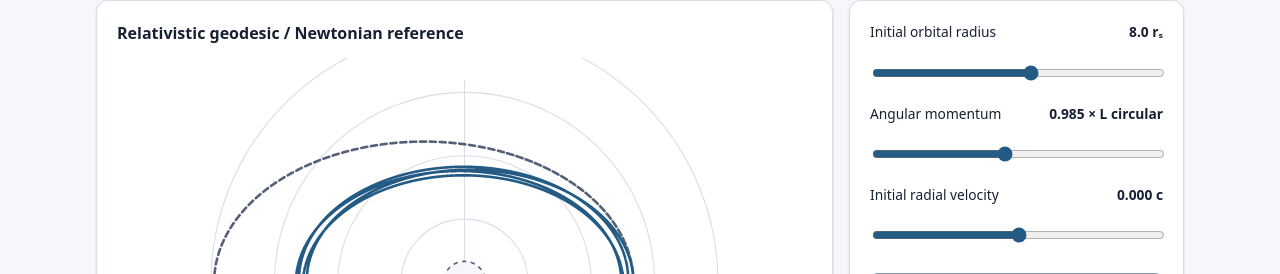
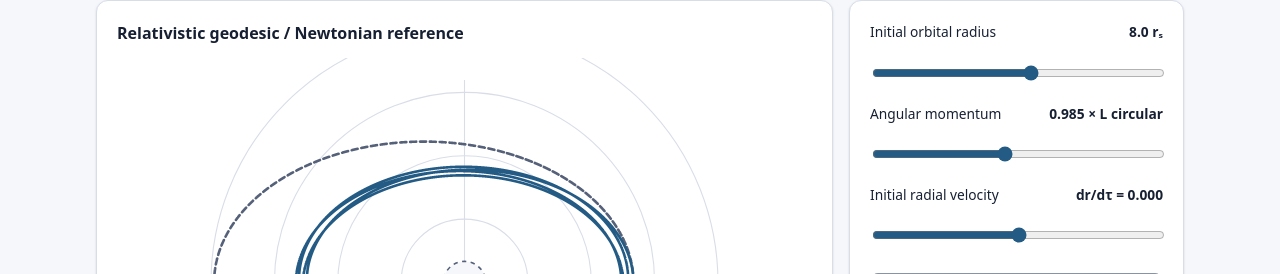
Before and after one commit to bowo-prasetyo/physics-lab, a Vue app: page /#/gravity/geodesic-motion in a window 1280 px wide. Shown: the part 1180-1454 px from the top of the page. Built offline with nearby package versions, Linux system fonts and the light colour scheme.

Commit message:
Clarify radial coordinate velocity units in geodesic controls

```diff
--- a/src/experiments/geodesic-motion/GeodesicMotionView.vue
+++ b/src/experiments/geodesic-motion/GeodesicMotionView.vue
@@ -119,7 +119,7 @@ watch(locale, () => { if (route.name === 'geodesic-motion') document.title = get
           <input v-model.number="radius" type="range" v-bind="RADIUS" :aria-label="tx('Initial orbital radius')" />
           <label class="control-label"><span>{{ tx('Angular momentum') }}</span><strong>{{ angular.toFixed(3) }} × L circular</strong></label>
           <input v-model.number="angular" type="range" v-bind="ANGULAR" :aria-label="tx('Angular momentum')" />
-          <label class="control-label"><span>{{ tx('Initial radial velocity') }}</span><strong>{{ radial.toFixed(3) }} c</strong></label>
+          <label class="control-label"><span>{{ tx('Initial radial velocity') }}</span><strong>dr/dτ = {{ radial.toFixed(3) }}</strong></label>
           <input v-model.number="radial" type="range" v-bind="RADIAL" :aria-label="tx('Initial radial velocity')" />
           <button class="btn btn-primary" type="button" :disabled="!prediction" @click="tested = true">{{ tx('Run the experiment') }}</button>
           <p class="small muted">{{ tx('Schwarzschild radii') }}: rₛ = 2GM/c²</p>
```
